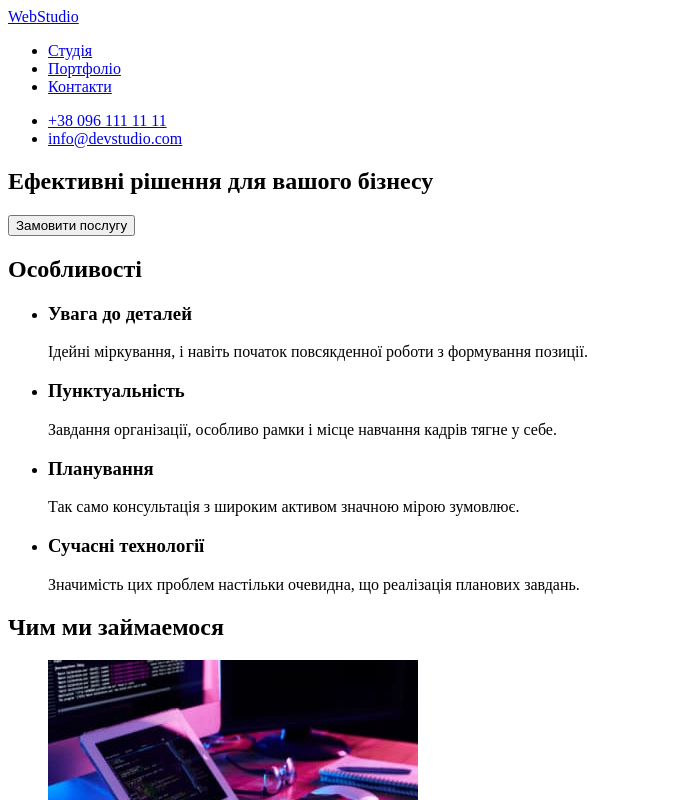
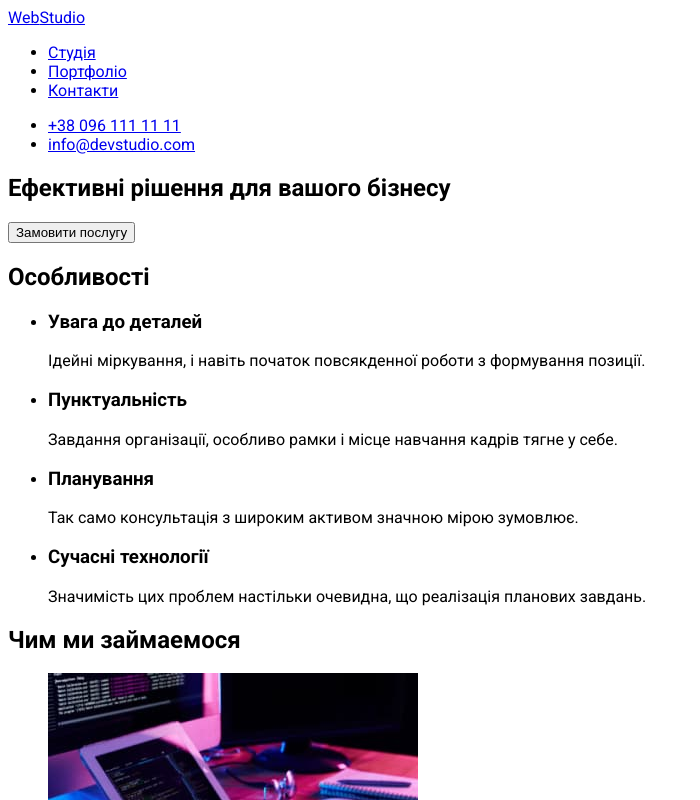
Before and after one commit to Larukhina-Tatiana/goit-markup-hw-02, a plain HTML site: page index.html in a window 1280 px wide. Shown: the top 800 px of the page, without its empty margins (0-700 px from the left). Drawn offline with Linux system fonts and the light colour scheme.

Commit message:
Создан файл стилей, прописаны пути

```diff
--- /dev/null
+++ b/css/styles.css
@@ -0,0 +1,10 @@
+:root {
+    --priority-text-color: #757575;
+    --title-text-color: #212121;
+    --accent-color: #2196F3;
+
+}
+body{
+    font-family: "Roboto", sans-serif ;
+
+}
--- a/index.html
+++ b/index.html
@@ -5,6 +5,10 @@
     <meta http-equiv="X-UA-Compatible" content="IE=edge">
     <meta name="viewport" content="width=device-width, initial-scale=1.0">
     <title>Студія</title>
+    <link rel="preconnect" href="https://fonts.googleapis.com">
+    <link rel="preconnect" href="https://fonts.gstatic.com" crossorigin>
+    <link href="https://fonts.googleapis.com/css2?family=Raleway:wght@700&family=Roboto:wght@400;500;700;900&display=swap" rel="stylesheet">
+    <link rel="stylesheet" href="./css/styles.css">
 </head>
 <body>
     <header>
```
Also changed, not shown: portfolio.html (+3 -0 lines).
